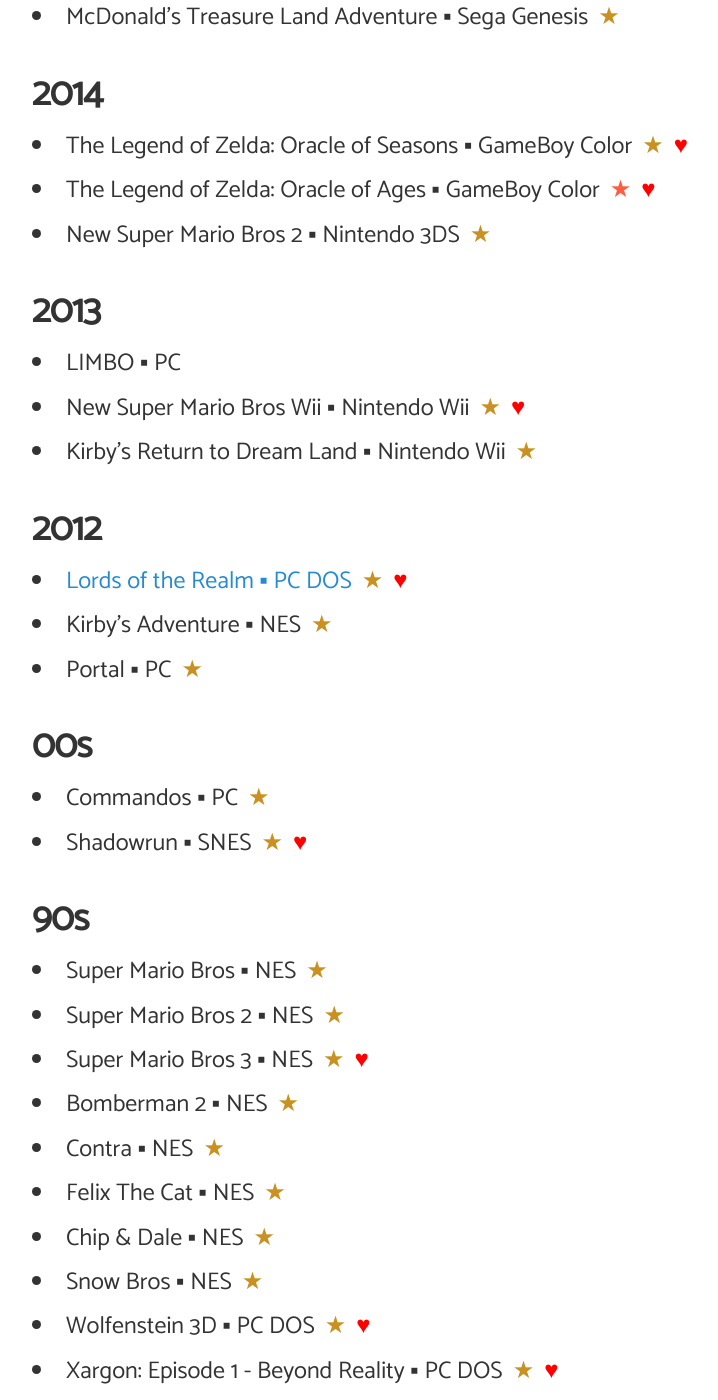
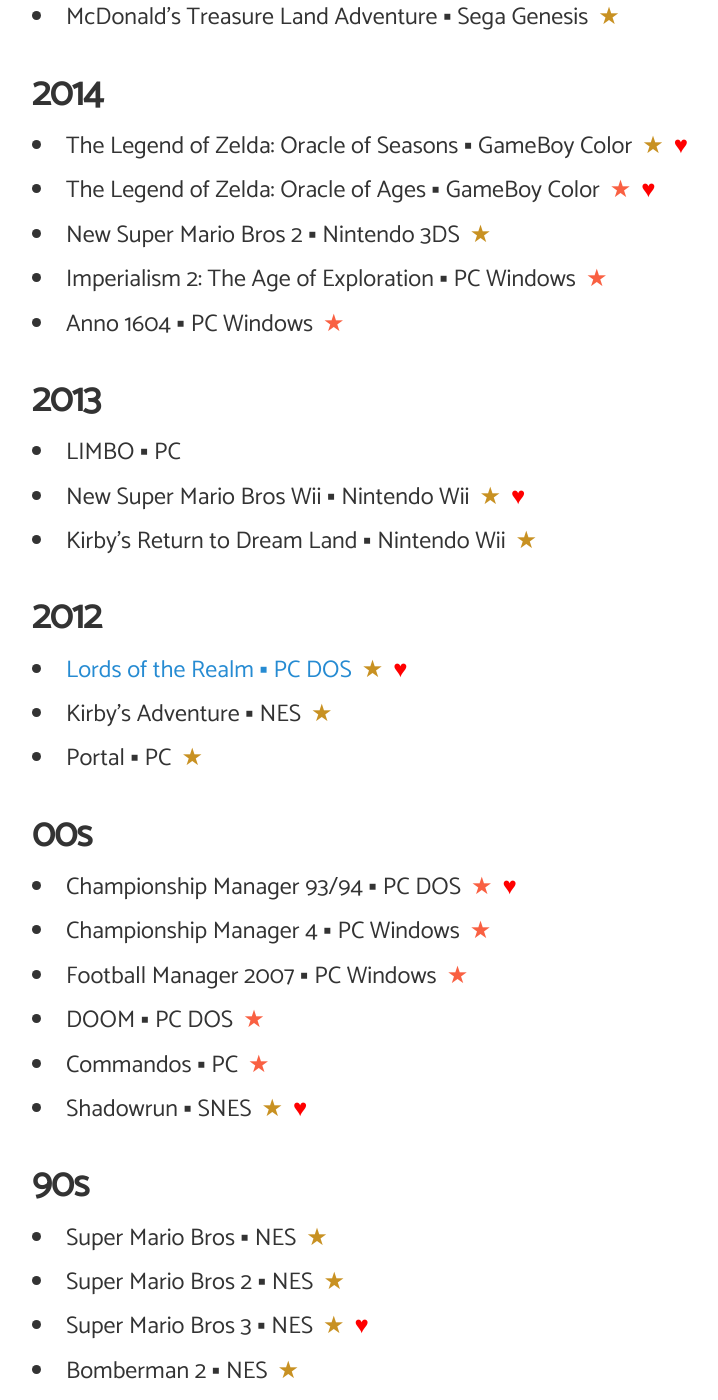
Before and after one commit to angelsimon/angelsimon.github.io, a Jekyll site: the page built from _posts/2016-09-07-jueguitos-que-termine.md, in a window 1280 px wide and 1400 px high, scrolled down 904 px. Shown: the whole window, without its empty margins (32-750 px from the left). Built offline with Jekyll 4.4.1, drawn with Linux system fonts in a browser that asks for light colours; nearby versions of some CDN libraries; comment, search, counter and statistics services are not loaded; some of the changed text lies outside the part shown.

Commit message:
Update 2016-09-07-jueguitos-que-termine.md

```diff
--- a/_posts/2016-09-07-jueguitos-que-termine.md
+++ b/_posts/2016-09-07-jueguitos-que-termine.md
@@ -31,6 +31,8 @@
 <li>The Legend of Zelda: Oracle of Seasons &#9642; GameBoy Color<span title="Completado" class="won">&#9733;</span><span class="fav">&hearts;</span></li>
 <li>The Legend of Zelda: Oracle of Ages &#9642; GameBoy Color<span title="Jugado" class="lost">&#9733;</span><span class="fav">&hearts;</span></li>
 <li>New Super Mario Bros 2 &#9642; Nintendo 3DS<span title="Completado" class="won">&#9733;</span></li>
+<li>Imperialism 2: The Age of Exploration &#9642; PC Windows<span title="Jugado" class="lost">&#9733;</span></li>
+<li>Anno 1604 &#9642; PC Windows<span title="Jugado" class="lost">&#9733;</span></li>
 </ul>
 <h2>2013</h2>
 <ul>
@@ -46,7 +48,11 @@
 </ul>
 <h2>00s</h2>
 <ul>
-<li>Commandos &#9642; PC<span title="Completado" class="won">&#9733;</span></li>
+<li>Championship Manager 93/94 &#9642; PC DOS<span title="Jugado" class="lost">&#9733;</span><span class="fav">&hearts;</span></li>
+<li>Championship Manager 4 &#9642; PC Windows<span title="Jugado" class="lost">&#9733;</span></li>
+<li>Football Manager 2007 &#9642; PC Windows<span title="Jugado" class="lost">&#9733;</span></li>
+<li>DOOM &#9642; PC DOS<span title="Jugado" class="lost">&#9733;</span></li>
+<li>Commandos &#9642; PC<span title="Jugado" class="lost">&#9733;</span></li>
 <li>Shadowrun &#9642; SNES<span title="Completado" class="won">&#9733;</span><span class="fav">&hearts;</span></li>
 </ul>
 <h2>90s</h2>
@@ -58,6 +64,7 @@
 <li>Contra &#9642; NES<span title="Completado" class="won">&#9733;</span></li>
 <li>Felix The Cat &#9642; NES<span title="Completado" class="won">&#9733;</span></li>
 <li>Chip & Dale &#9642; NES<span title="Completado" class="won">&#9733;</span></li>
+<li>Prince of Persia &#9642; PC DOS<span title="Jugado" class="lost">&#9733;</span></li>
 <li>Snow Bros &#9642; NES<span title="Completado" class="won">&#9733;</span></li>
 <li>Wolfenstein 3D &#9642; PC DOS<span title="Completado" class="won">&#9733;</span><span class="fav">&hearts;</span></li>
 <li>Xargon: Episode 1 - Beyond Reality &#9642; PC DOS<span title="Completado" class="won">&#9733;</span><span class="fav">&hearts;</span></li>
```
